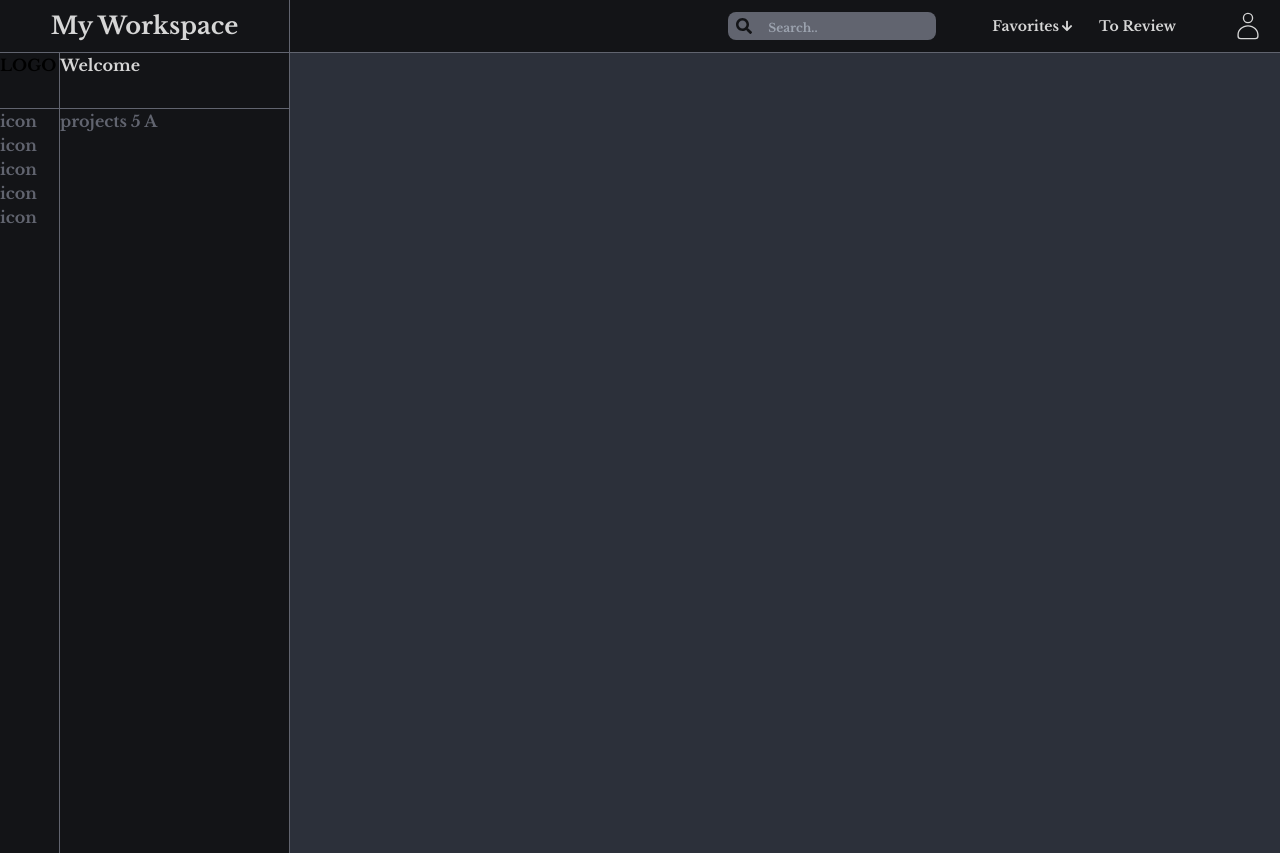
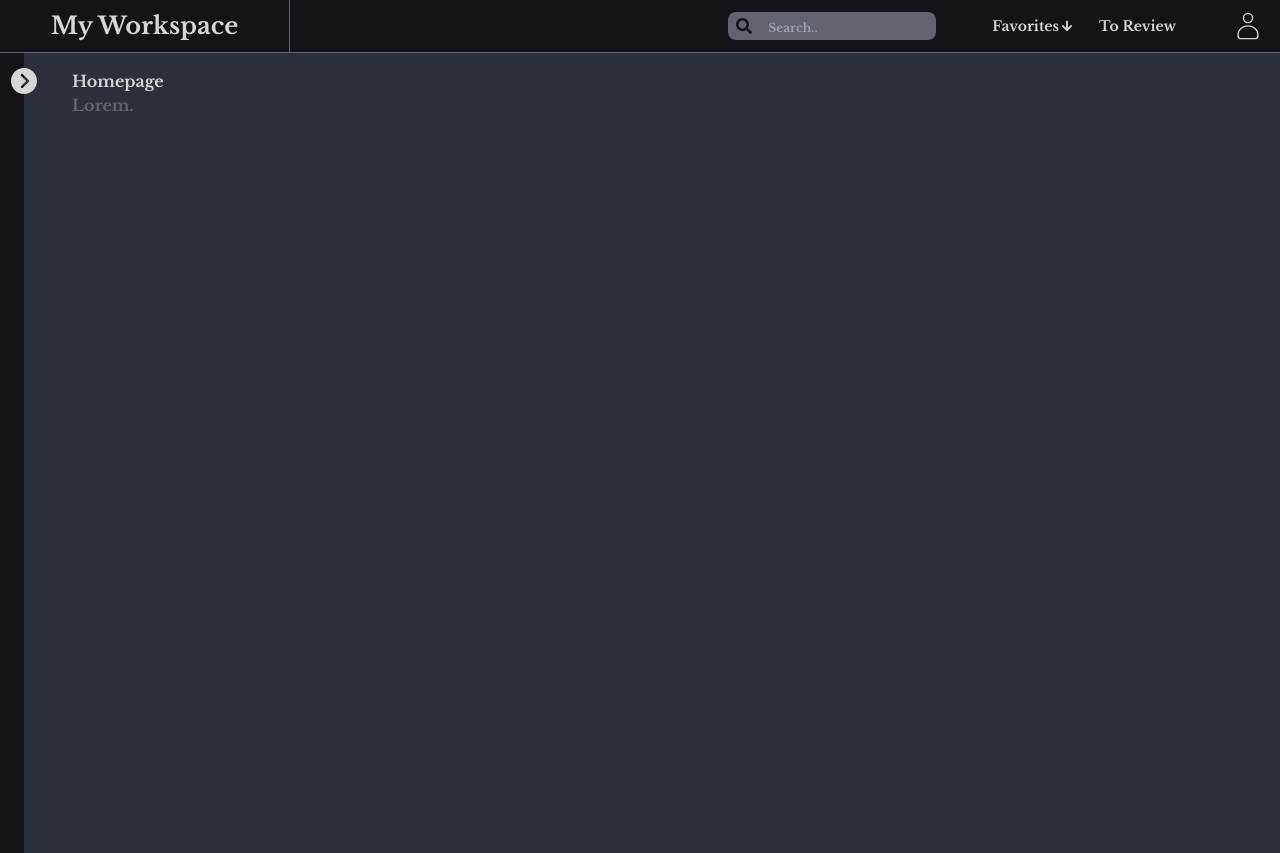
Before and after one commit to StefanHritcu/StudyFlow, a React (Vite) app in the folder frontend/: page / in a window 1280 px wide. Built offline with nearby package versions, Linux system fonts and the light colour scheme; a web font is replaced by a local one.

Commit message:
feat: redux status of the close/openSidebar.tsx

```diff
--- a/frontend/src/Sidebar.tsx
+++ b/frontend/src/Sidebar.tsx
@@ -1,14 +1,28 @@
 import React from "react";
+import { IoIosArrowDropleftCircle } from "react-icons/io";
+import { useAppDispatch, useAppSelector } from "./redux/Hook";
+import { toggleSidebar } from "./redux/slices/MainSlice";
 
 const Sidebar: React.FC = () => {
+  const sidebarActive = useAppSelector((state) => state.main.sidebarActive); // Seleziona lo stato
+  const dispatch = useAppDispatch();
+
+  const handleCloseSidebar = () => {
+    dispatch(toggleSidebar()); // Chiama l'azione Redux
+  };
+
   return (
-    <>
-      <div className="absolute top-0 left-0 h-screen bg-secondColor border-r border-paragraphColor w-[200px] tablet-lg:w-[220px] laptop:w-[290px]">
+    <div
+      className={`absolute top-0 left-0 h-screen bg-secondColor border-r border-paragraphColor w-[200px] tablet-lg:w-[220px] laptop:w-[290px] ${
+        sidebarActive ? "block" : "hidden"
+      }`}
+    >
+      <div className="relative">
         <div className="flex h-full">
           {/* LEFT SIDE -- LOGO AND ICONS */}
           <div className="w-[60px] border-r border-paragraphColor">
             <div className="h-14 border-b border-paragraphColor">
-              <div className="">LOGO</div>
+              <div>LOGO</div>
             </div>
             <p>icon</p>
             <p>icon</p>
@@ -25,8 +39,15 @@ const Sidebar: React.FC = () => {
             <p>projects 5 A</p>
           </div>
         </div>
+        {/* CLOSE SIDEBAR BUTTON */}
+        <div>
+          <IoIosArrowDropleftCircle
+            onClick={handleCloseSidebar}
+            className="absolute top-3 left-[180px] tablet-lg:left-[204px] laptop:left-[274px] w-8 h-8 cursor-pointer hover:scale-110 duration-200 transform-transition text-mainTextColor"
+          />
+        </div>
       </div>
-    </>
+    </div>
   );
 };
 
--- a/frontend/src/homepageComponents/CloseSidebar.tsx
+++ b/frontend/src/homepageComponents/CloseSidebar.tsx
@@ -1,11 +1,23 @@
 import React from "react";
 import { IoIosArrowDroprightCircle } from "react-icons/io";
+import { useAppDispatch, useAppSelector } from "../redux/Hook";
+import { toggleSidebar } from "./../redux/slices/MainSlice";
 
 const CloseSidebar: React.FC = () => {
+  const sidebarActive = useAppSelector((state) => state.main.sidebarActive);
+  const dispatch = useAppDispatch();
+
+  const handleOpenSidebar = () => {
+    dispatch(toggleSidebar()); // Chiama l'azione Redux
+  };
+
   return (
-    <div className="hidden">
+    <div className={`${sidebarActive ? "hidden" : "block"}`}>
       <div className="absolute top-0 h-screen w-6 bg-secondColor mr-4">
-        <IoIosArrowDroprightCircle className="absolute top-6 left-2 w-8 h-8 cursor-pointer hover:scale-110 duration-200 transform-transition text-mainTextColor" />
+        <IoIosArrowDroprightCircle
+          onClick={handleOpenSidebar}
+          className="absolute top-3 left-2 w-8 h-8 cursor-pointer hover:scale-110 duration-200 transform-transition text-mainTextColor"
+        />
       </div>
     </div>
   );
--- a/frontend/src/redux/slices/MainSlice.ts
+++ b/frontend/src/redux/slices/MainSlice.ts
@@ -1,10 +1,12 @@
 import { createSlice } from "@reduxjs/toolkit";
 
 interface MainState {
+  sidebarActive: boolean;
   isLogged: boolean;
 }
 
 const initialState: MainState = {
+  sidebarActive: false,
   isLogged: false,
 };
 
@@ -12,11 +14,14 @@ const MainSlice = createSlice({
   name: "main",
   initialState,
   reducers: {
+    toggleSidebar: (state) => {
+      state.sidebarActive = !state.sidebarActive;
+    },
     login: (state) => {
       state.isLogged = !state.isLogged;
     },
   },
 });
 
-export const { login } = MainSlice.actions;
+export const { toggleSidebar, login } = MainSlice.actions;
 export default MainSlice.reducer;
```
